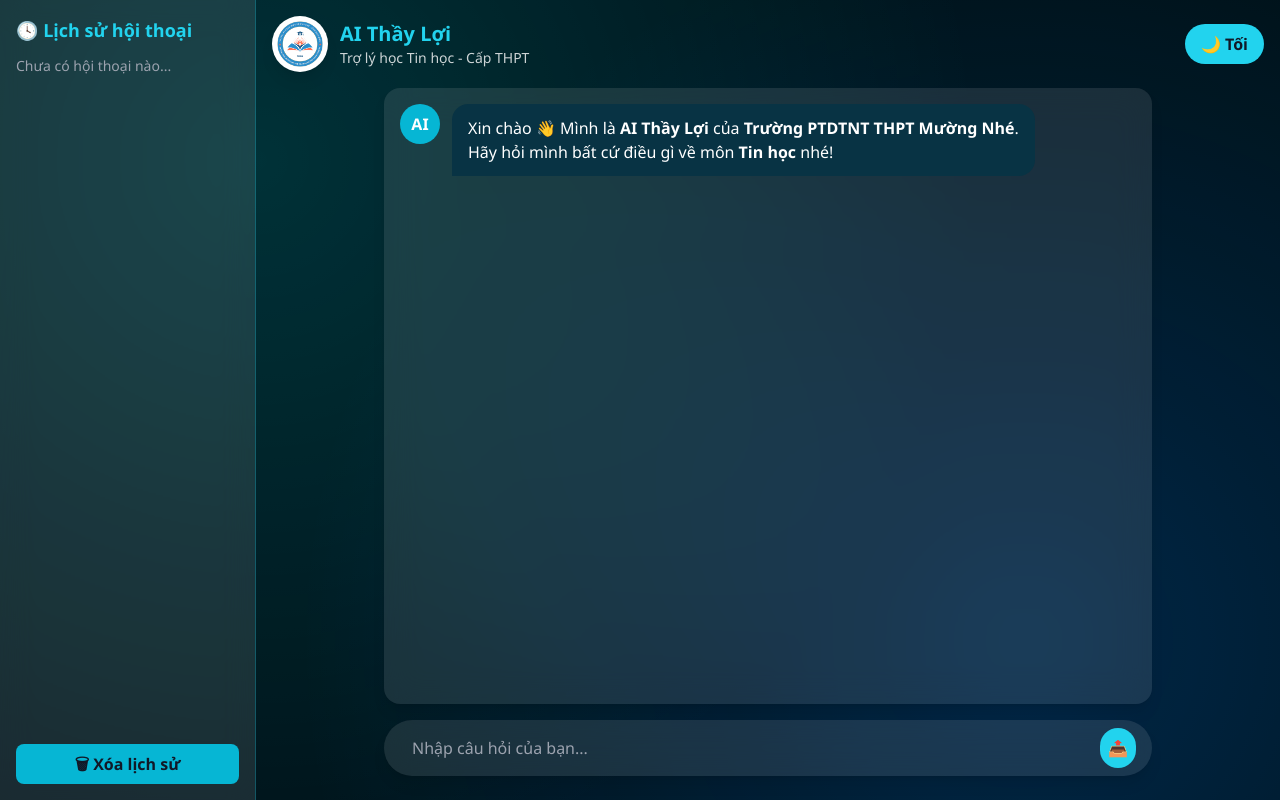
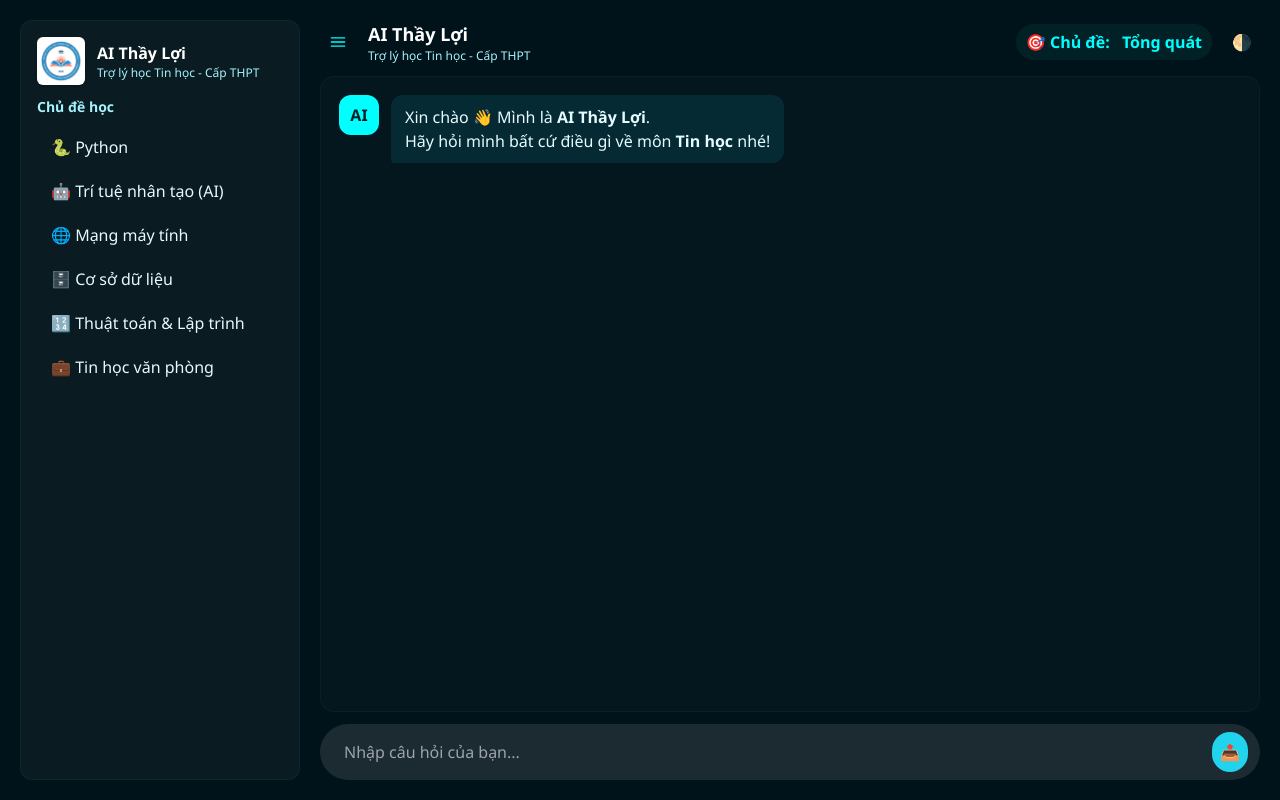
Before and after one commit to vanloi123/ai-thayloi, a Flask app: page / in a window 1280 px wide. Run offline with Flask 3, Linux system fonts and the light colour scheme; some libraries are stand-ins or nearby versions.

Commit message:
cập nhật giao diện v9

```diff
--- a/templates/index.html
+++ b/templates/index.html
@@ -2,10 +2,10 @@
 <html lang="vi">
 <head>
   <meta charset="UTF-8" />
-  <meta name="viewport" content="width=device-width, initial-scale=1.0" />
-  <title>🤖 AI Thầy Lợi - Trợ lý Tin học</title>
+  <meta name="viewport" content="width=device-width, initial-scale=1.0, viewport-fit=cover" />
+  <title>AI Thầy Lợi - Trợ lý học Tin học - Cấp THPT</title>
 
-  <!-- Tailwind + Markdown + Code highlight -->
+  <!-- Tailwind + Markdown + Code Highlight -->
   <script src="https://cdn.tailwindcss.com"></script>
   <script src="https://cdn.jsdelivr.net/npm/marked/marked.min.js"></script>
   <link rel="stylesheet" href="https://cdn.jsdelivr.net/npm/prismjs/themes/prism-tomorrow.css">
@@ -14,261 +14,314 @@
 
   <style>
     :root {
-      --main: #00ffff;
-      --dark-bg: #01131a;
+      --main: #00FFFF;
+      --bg-dark: #01131a;
+      --bg-light: #f5fbfb;
+      --text-dark: #e6fbff;
+      --text-light: #05242b;
     }
 
-    body {
-      font-family: 'Segoe UI', sans-serif;
-      background: var(--dark-bg);
-      color: white;
-      display: flex;
-      min-height: 100vh;
-      overflow: hidden;
-      transition: background 0.3s, color 0.3s;
+    html, body {
+      height: 100%;
+      margin: 0;
+      font-family: "Segoe UI", Roboto, system-ui, Arial;
+      background: var(--bg-dark);
+      color: var(--text-dark);
+      transition: background 0.4s ease, color 0.4s ease;
     }
 
-    /* Hiệu ứng nền */
+    body.light {
+      background: var(--bg-light);
+      color: var(--text-light);
+    }
+
+    /* Gradient moving background */
     body::before {
       content: "";
       position: fixed;
       inset: 0;
-      background: radial-gradient(circle at 20% 20%, #00ffff22, transparent 60%),
-                  radial-gradient(circle at 80% 80%, #0077ff33, transparent 60%);
-      animation: gradientMove 15s infinite alternate;
-      z-index: -1;
+      z-index: -2;
+      background:
+        radial-gradient(circle at 15% 25%, #00ffff22 0%, transparent 40%),
+        radial-gradient(circle at 85% 75%, #0077ff33 0%, transparent 40%);
+      animation: bgMove 18s ease-in-out infinite alternate;
     }
-    @keyframes gradientMove {
-      0% { background-position: 0 0, 100% 100%; }
-      100% { background-position: 100% 0, 0 100%; }
+    @keyframes bgMove {
+      0% { background-position: 0% 0%, 100% 100%; }
+      100% { background-position: 100% 0%, 0% 100%; }
     }
 
-    /* Hiệu ứng gõ */
-    .typing-indicator span {
-      display: inline-block;
-      width: 8px;
-      height: 8px;
-      margin: 0 2px;
-      background-color: var(--main);
-      border-radius: 50%;
-      animation: blink 1.3s infinite both;
-    }
-    .typing-indicator span:nth-child(2) { animation-delay: 0.2s; }
-    .typing-indicator span:nth-child(3) { animation-delay: 0.4s; }
-    @keyframes blink {
-      0%, 80%, 100% { opacity: 0.3; transform: scale(1); }
-      40% { opacity: 1; transform: scale(1.3); }
+    .app-shell {
+      display: grid;
+      grid-template-columns: 280px 1fr;
+      min-height: 100vh;
+      gap: 20px;
+      padding: 20px;
+      box-sizing: border-box;
     }
 
-    /* Copy button */
-    .copy-btn {
-      position: absolute;
-      top: 5px;
-      right: 8px;
-      background: var(--main);
-      color: #01131a;
-      border: none;
-      padding: 3px 8px;
-      border-radius: 5px;
-      font-size: 0.8em;
-      cursor: pointer;
+    .sidebar {
+      background: rgba(255,255,255,0.04);
+      border-radius: 12px;
+      padding: 16px;
+      backdrop-filter: blur(6px);
+      border: 1px solid rgba(0,255,255,0.06);
+      overflow-y: auto;
+    }
+
+    .main { display: flex; flex-direction: column; gap: 12px; }
+
+    .chat-window {
+      background: rgba(255,255,255,0.02);
+      border-radius: 14px;
+      padding: 18px;
+      overflow-y: auto;
+      flex: 1;
+      border: 1px solid rgba(0,255,255,0.04);
+    }
+
+    .msg { display: flex; gap: 12px; align-items: flex-start; }
+    .msg .avatar {
+      min-width: 40px; min-height: 40px;
+      border-radius: 12px; display:flex;align-items:center;justify-content:center;
+      font-weight:700; color:#001f24; background:var(--main);
+    }
+    .bubble {
+      max-width: 78%;
+      padding: 10px 14px;
+      border-radius: 12px;
+      line-height: 1.5;
+      word-wrap: break-word;
+    }
+    .bubble.ai { background:#062a33; color:#e6fbff; border-bottom-left-radius:4px; }
+    .bubble.user { background:var(--main); color:#012428; border-bottom-right-radius:4px; }
+
+    body.light .bubble.ai { background:#e9f7f9; color:#05242b; }
+    body.light .bubble.user { background:#00e6e6; color:#001f1f; }
+
+    /* Offcanvas */
+    .offcanvas {
+      position: fixed;
+      top: 0; bottom: 0; left: 0;
+      width: 280px;
+      padding: 18px;
+      z-index: 70;
+      background: linear-gradient(180deg, rgba(255,255,255,0.03), rgba(255,255,255,0.01));
+      border-right: 1px solid rgba(0,255,255,0.05);
+      backdrop-filter: blur(6px);
+      transform: translateX(-100%);
+      transition: transform 0.4s ease-in-out;
+    }
+    .offcanvas.open { transform: translateX(0); }
+
+    .overlay {
+      position: fixed;
+      inset: 0;
+      background: rgba(0,0,0,0.45);
+      z-index: 65;
+      opacity: 0;
+      visibility: hidden;
+      transition: opacity 0.3s ease;
+    }
+    .overlay.show { opacity: 1; visibility: visible; }
+
+    @media (max-width: 1024px) {
+      .app-shell { grid-template-columns: 1fr; padding: 12px; gap: 12px; }
+      .sidebar { display:none; }
+    }
+
+    .topic-btn {
+      width: 100%;
+      text-align: left;
+      padding: 10px 14px;
+      border-radius: 8px;
       transition: 0.2s;
     }
-    .copy-btn:hover { background: #00baba; }
-
-    /* Markdown */
-    .markdown h3 { color: var(--main); font-weight: 600; margin-top: 10px; }
-    .markdown p, .markdown li { margin-bottom: 8px; line-height: 1.6; }
-    .markdown pre {
-      background: #0a1f2e;
-      padding: 12px;
-      border-radius: 10px;
-      overflow-x: auto;
-      position: relative;
-      color: var(--main);
+    .topic-btn:hover { background: rgba(0,255,255,0.08); }
+    .topic-active {
+      background: linear-gradient(90deg, rgba(0,255,255,0.14), rgba(0,255,255,0.06));
+      border-left: 3px solid var(--main);
     }
 
-    /* Ẩn thanh lịch sử trên mobile */
-    @media (max-width: 768px) {
-      #history-panel { display: none; }
+    .pill {
+      background: rgba(0,255,255,0.06);
+      color: var(--main);
+      padding: 6px 10px;
+      border-radius: 999px;
+      font-weight: 600;
     }
   </style>
 </head>
+<body>
+  <!-- Offcanvas menu -->
+  <div id="offcanvas" class="offcanvas" aria-hidden="true">
+    <div class="flex items-center gap-3 mb-4">
+      <img src="{{ url_for('static', filename='logo.png') }}" class="w-12 h-12 rounded-md shadow">
+      <div>
+        <div class="text-white font-bold">AI Thầy Lợi</div>
+        <div class="text-xs text-cyan-200">Trợ lý học Tin học - Cấp THPT</div>
+      </div>
+    </div>
 
-<body>
-  <!-- Panel Lịch sử hội thoại -->
-  <aside id="history-panel" class="w-64 bg-white/10 backdrop-blur-lg border-r border-cyan-500/30 p-4 flex flex-col">
-    <h2 class="text-lg font-bold text-cyan-400 mb-3">🕓 Lịch sử hội thoại</h2>
-    <div id="history" class="flex-1 overflow-y-auto space-y-2">
-      <p class="text-gray-400 text-sm">Chưa có hội thoại nào...</p>
+    <div class="mt-2 space-y-2">
+      <div class="text-sm text-cyan-200 font-semibold mb-2">Chủ đề học</div>
+      <button class="topic-btn" data-topic="Python">🐍 Python</button>
+      <button class="topic-btn" data-topic="AI">🤖 Trí tuệ nhân tạo (AI)</button>
+      <button class="topic-btn" data-topic="Mạng">🌐 Mạng máy tính</button>
+      <button class="topic-btn" data-topic="CSDL">🗄️ Cơ sở dữ liệu</button>
+      <button class="topic-btn" data-topic="Thuật toán">🔢 Thuật toán & Lập trình</button>
+      <button class="topic-btn" data-topic="Văn phòng">💼 Tin học văn phòng</button>
+      <button id="close-offcanvas" class="w-full mt-4 py-2 rounded-lg bg-cyan-500 text-gray-900 font-semibold">Đóng</button>
     </div>
-    <button onclick="clearHistory()" class="mt-3 bg-cyan-500 hover:bg-cyan-400 text-gray-900 font-semibold py-2 rounded-lg">
-      🗑 Xóa lịch sử
-    </button>
-  </aside>
+  </div>
+  <div id="overlay" class="overlay" aria-hidden="true"></div>
 
-  <!-- Khu vực chính -->
-  <div class="flex-1 flex flex-col items-center justify-between">
-    <!-- Header -->
-    <header class="w-full flex justify-between items-center p-4 max-w-5xl">
-      <div class="flex items-center gap-3">
-        <img src="{{ url_for('static', filename='logo.png') }}" class="w-14 h-14 rounded-full shadow-lg">
+  <div class="app-shell">
+    <aside class="sidebar hidden lg:block">
+      <div class="flex items-center gap-3 mb-3">
+        <img src="{{ url_for('static', filename='logo.png') }}" class="w-12 h-12 rounded-md shadow">
         <div>
-          <h1 class="text-xl font-bold text-cyan-400">AI Thầy Lợi</h1>
-          <p class="text-sm opacity-80">Trợ lý học Tin học - Cấp THPT</p>
+          <div class="text-white font-bold">AI Thầy Lợi</div>
+          <div class="text-xs text-cyan-200">Trợ lý học Tin học - Cấp THPT</div>
         </div>
       </div>
-      <button id="mode-btn" class="bg-cyan-400 text-gray-900 px-4 py-2 rounded-full font-semibold hover:bg-cyan-300">
-        🌙 Tối
-      </button>
-    </header>
+      <div class="text-sm text-cyan-200 font-semibold mb-2">Chủ đề học</div>
+      <button class="topic-btn" data-topic="Python">🐍 Python</button>
+      <button class="topic-btn" data-topic="AI">🤖 Trí tuệ nhân tạo (AI)</button>
+      <button class="topic-btn" data-topic="Mạng">🌐 Mạng máy tính</button>
+      <button class="topic-btn" data-topic="CSDL">🗄️ Cơ sở dữ liệu</button>
+      <button class="topic-btn" data-topic="Thuật toán">🔢 Thuật toán & Lập trình</button>
+      <button class="topic-btn" data-topic="Văn phòng">💼 Tin học văn phòng</button>
+    </aside>
 
-    <!-- Chat Box -->
-    <main id="chat-box" class="w-full max-w-3xl flex-1 overflow-y-auto p-4 bg-white/10 backdrop-blur-lg rounded-2xl shadow-lg space-y-4">
-      <div class="flex items-start gap-3">
-        <div class="w-10 h-10 rounded-full flex items-center justify-center bg-cyan-500 font-bold">AI</div>
-        <div class="bg-[#083344] text-white px-4 py-3 rounded-2xl rounded-bl-none markdown">
-          Xin chào 👋 Mình là <b>AI Thầy Lợi</b> của <b>Trường PTDTNT THPT Mường Nhé</b>.<br>
-          Hãy hỏi mình bất cứ điều gì về môn <b>Tin học</b> nhé!
+    <div class="main">
+      <div class="flex items-center justify-between">
+        <div class="flex items-center gap-3">
+          <button id="menu-btn" class="p-2 rounded-md bg-transparent hover:bg-white/5">
+            <svg width="20" height="20" viewBox="0 0 24 24" fill="none">
+              <path d="M4 7h16M4 12h16M4 17h16" stroke="#00FFFF" stroke-width="1.6" stroke-linecap="round"/>
+            </svg>
+          </button>
+          <div>
+            <div class="text-lg font-bold text-white">AI Thầy Lợi</div>
+            <div class="text-xs text-cyan-200">Trợ lý học Tin học - Cấp THPT</div>
+          </div>
+        </div>
+        <div class="flex items-center gap-3">
+          <div id="current-topic" class="pill">🎯 Chủ đề: <span id="topic-name" class="font-semibold ml-2">Tổng quát</span></div>
+          <button id="theme-toggle" title="Chuyển sáng/tối" class="p-2 rounded-md hover:bg-white/10">
+            🌗
+          </button>
         </div>
       </div>
-    </main>
 
-    <!-- Input -->
-    <div class="w-full max-w-3xl flex items-center mt-4 mb-6 bg-white/10 backdrop-blur-lg rounded-full px-4 py-2 shadow-lg">
-      <input id="user-input" type="text" placeholder="Nhập câu hỏi của bạn..."
-             class="flex-1 bg-transparent text-white focus:outline-none px-3 py-2"
-             onkeypress="if(event.key==='Enter'){sendMessage();}">
-      <button onclick="sendMessage()" class="p-2 rounded-full bg-cyan-400 text-gray-900 hover:bg-cyan-300">
-        📤
-      </button>
+      <div id="chat-window" class="chat-window">
+        <div class="msg">
+          <div class="avatar">AI</div>
+          <div class="bubble ai markdown">
+            Xin chào 👋 Mình là <strong>AI Thầy Lợi</strong>.<br>
+            Hãy hỏi mình bất cứ điều gì về môn <strong>Tin học</strong> nhé!
+          </div>
+        </div>
+      </div>
+
+      <div class="flex items-center gap-2 bg-white/10 rounded-full px-3 py-2">
+        <input id="user-input" placeholder="Nhập câu hỏi của bạn..." class="flex-1 bg-transparent text-white focus:outline-none px-3 py-2" />
+        <button id="send-btn" class="p-2 rounded-full bg-cyan-400 text-gray-900 hover:bg-cyan-300">📤</button>
+      </div>
     </div>
   </div>
 
   <script>
-    const chatBox = document.getElementById("chat-box");
-    const input = document.getElementById("user-input");
-    const historyDiv = document.getElementById("history");
-    let history = JSON.parse(localStorage.getItem("aiHistory") || "[]");
+    const offcanvas = document.getElementById('offcanvas');
+    const overlay = document.getElementById('overlay');
+    const menuBtn = document.getElementById('menu-btn');
+    const closeOffcanvas = document.getElementById('close-offcanvas');
+    const topicButtons = document.querySelectorAll('.topic-btn');
+    const topicName = document.getElementById('topic-name');
+    const chatWindow = document.getElementById('chat-window');
+    const userInput = document.getElementById('user-input');
+    const sendBtn = document.getElementById('send-btn');
+    const themeToggle = document.getElementById('theme-toggle');
+    let currentTopic = "Tổng quát";
 
-    // Hiển thị lại lịch sử
-    updateHistory();
+    // === Menu hiệu ứng ===
+    menuBtn.addEventListener('click', toggleMenu);
+    overlay.addEventListener('click', closeMenu);
+    closeOffcanvas.addEventListener('click', closeMenu);
+    function toggleMenu() {
+      offcanvas.classList.toggle('open');
+      overlay.classList.toggle('show');
+    }
+    function closeMenu() {
+      offcanvas.classList.remove('open');
+      overlay.classList.remove('show');
+    }
+
+    // === Chủ đề học ===
+    topicButtons.forEach(btn => {
+      btn.addEventListener('click', () => {
+        topicButtons.forEach(b => b.classList.remove('topic-active'));
+        btn.classList.add('topic-active');
+        currentTopic = btn.dataset.topic;
+        topicName.textContent = currentTopic;
+        closeMenu();
+      });
+    });
+
+    // === Gửi câu hỏi đến server ===
+    sendBtn.addEventListener('click', sendMessage);
+    userInput.addEventListener('keydown', e => { if (e.key === 'Enter') sendMessage(); });
 
     async function sendMessage() {
-      const message = input.value.trim();
+      const message = userInput.value.trim();
       if (!message) return;
-      input.value = "";
+      appendUser(message);
+      userInput.value = '';
 
-      addHistory(message);
-
-      chatBox.innerHTML += `
-        <div class="flex items-start justify-end gap-3">
-          <div class="bg-cyan-400 text-gray-900 px-4 py-3 rounded-2xl rounded-br-none max-w-[80%]">${message}</div>
-          <div class="w-10 h-10 rounded-full flex items-center justify-center bg-cyan-500 font-bold">👩‍💻</div>
-        </div>`;
-      chatBox.scrollTop = chatBox.scrollHeight;
-
-      const typing = document.createElement("div");
-      typing.className = "flex items-start gap-3";
-      typing.innerHTML = `
-        <div class="w-10 h-10 rounded-full flex items-center justify-center bg-cyan-500 font-bold">AI</div>
-        <div class="bg-[#083344] px-4 py-3 rounded-2xl rounded-bl-none">
-          <div class="typing-indicator"><span></span><span></span><span></span></div>
-        </div>`;
-      chatBox.appendChild(typing);
-      chatBox.scrollTop = chatBox.scrollHeight;
+      // typing
+      const loading = document.createElement('div');
+      loading.className = 'msg';
+      loading.innerHTML = `<div class="avatar">AI</div><div class="bubble ai">...</div>`;
+      chatWindow.appendChild(loading);
+      chatWindow.scrollTop = chatWindow.scrollHeight;
 
       try {
-        const res = await fetch("/ask", {
-          method: "POST",
-          headers: { "Content-Type": "application/json" },
-          body: JSON.stringify({ message })
+        const res = await fetch('/ask', {
+          method: 'POST',
+          headers: { 'Content-Type': 'application/json' },
+          body: JSON.stringify({ message: `Chủ đề: ${currentTopic}\n${message}` })
         });
         const data = await res.json();
-        typing.remove();
-
-        const aiBubble = document.createElement("div");
-        aiBubble.className = "flex items-start gap-3";
-        aiBubble.innerHTML = `
-          <div class="w-10 h-10 rounded-full flex items-center justify-center bg-cyan-500 font-bold">AI</div>
-          <div class="bg-[#083344] text-white px-4 py-3 rounded-2xl rounded-bl-none markdown"></div>`;
-        chatBox.appendChild(aiBubble);
-        chatBox.scrollTop = chatBox.scrollHeight;
-
-        const bubble = aiBubble.querySelector(".markdown");
-        const html = marked.parse(data.reply);
-        let i = 0;
-        function typeEffect() {
-          bubble.innerHTML = html.slice(0, i++);
-          Prism.highlightAll();
-          chatBox.scrollTop = chatBox.scrollHeight;
-          if (i <= html.length) setTimeout(typeEffect, 10);
-          else {
-            addCopyButtons();
-            speakWithGoogleTTS(data.reply);
-          }
-        }
-        typeEffect();
-      } catch (err) {
-        typing.remove();
-        chatBox.innerHTML += `
-          <div class="flex items-start gap-3 text-red-400">
-            <div class="w-10 h-10 rounded-full flex items-center justify-center bg-cyan-500 font-bold">AI</div>
-            <div class="px-4 py-3 bg-[#400] rounded-2xl">❌ Lỗi: ${err}</div>
-          </div>`;
+        loading.remove();
+        appendAI(data.reply);
+      } catch {
+        loading.remove();
+        appendAI('⚠️ Lỗi khi gửi yêu cầu, vui lòng thử lại.');
       }
     }
 
-    function addHistory(message) {
-      history.unshift({ message, time: new Date().toLocaleTimeString() });
-      if (history.length > 10) history.pop();
-      localStorage.setItem("aiHistory", JSON.stringify(history));
-      updateHistory();
+    function appendUser(text) {
+      const msg = document.createElement('div');
+      msg.className = 'msg justify-end';
+      msg.innerHTML = `<div class="bubble user">${text}</div><div class="avatar">Bạn</div>`;
+      chatWindow.appendChild(msg);
+      chatWindow.scrollTop = chatWindow.scrollHeight;
     }
 
-    function updateHistory() {
-      historyDiv.innerHTML = history.length
-        ? history.map(h => `<div class="bg-cyan-900/30 p-2 rounded-lg cursor-pointer hover:bg-cyan-800/40" onclick="loadMessage('${h.message}')">💬 ${h.message}</div>`).join("")
-        : `<p class="text-gray-400 text-sm">Chưa có hội thoại nào...</p>`;
+    function appendAI(text) {
+      const msg = document.createElement('div');
+      msg.className = 'msg';
+      msg.innerHTML = `<div class="avatar">AI</div><div class="bubble ai markdown">${marked.parse(text)}</div>`;
+      chatWindow.appendChild(msg);
+      Prism.highlightAll();
+      chatWindow.scrollTop = chatWindow.scrollHeight;
     }
 
-    function loadMessage(msg) {
-      input.value = msg;
-      input.focus();
-    }
-
-    function clearHistory() {
-      history = [];
-      localStorage.removeItem("aiHistory");
-      updateHistory();
-    }
-
-    function speakWithGoogleTTS(text) {
-      const encoded = encodeURIComponent(text);
-      const audio = new Audio(`https://translate.google.com/translate_tts?ie=UTF-8&tl=vi&client=tw-ob&q=${encoded}`);
-      audio.play().catch(err => console.warn("Không thể phát âm thanh:", err));
-    }
-
-    function addCopyButtons() {
-      document.querySelectorAll("pre").forEach(pre => {
-        if (pre.querySelector(".copy-btn")) return;
-        const btn = document.createElement("button");
-        btn.className = "copy-btn";
-        btn.textContent = "Copy";
-        btn.onclick = () => {
-          navigator.clipboard.writeText(pre.innerText);
-          btn.textContent = "✓ Copied!";
-          setTimeout(() => btn.textContent = "Copy", 1500);
-        };
-        pre.appendChild(btn);
-      });
-    }
-
-    document.getElementById("mode-btn").onclick = function() {
-      document.body.classList.toggle("bg-white");
-      document.body.classList.toggle("text-gray-900");
-      this.textContent = document.body.classList.contains("bg-white") ? "🌞 Sáng" : "🌙 Tối";
-    };
+    // === Sáng / Tối ===
+    themeToggle.addEventListener('click', () => {
+      document.body.classList.toggle('light');
+    });
   </script>
 </body>
 </html>
```
